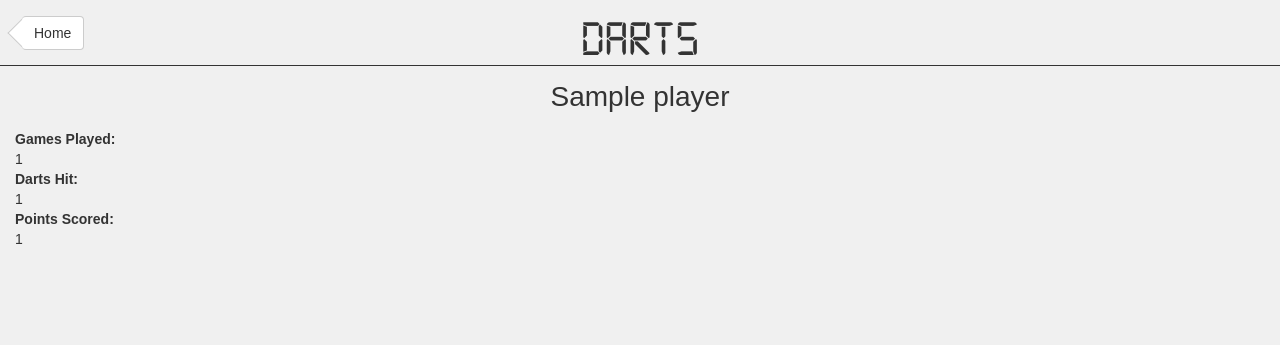
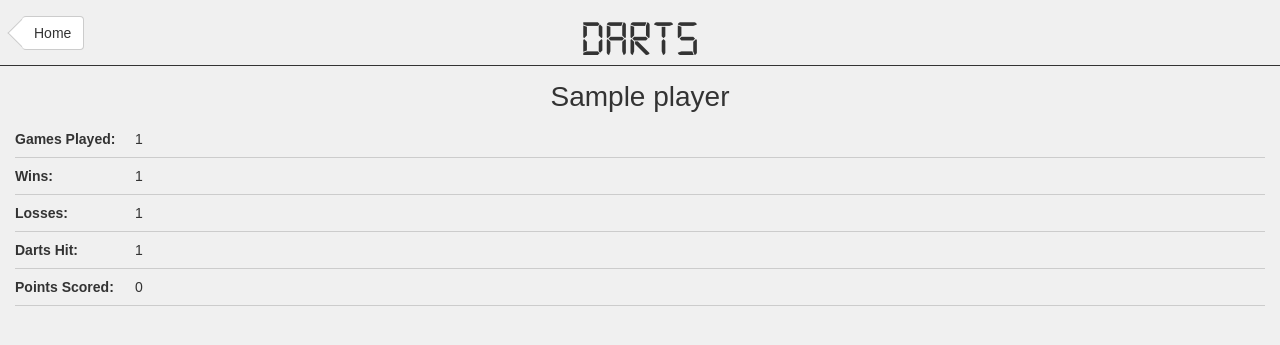
Before and after one commit to enkeistar/darts, a Flask app: page /players/1/ in a window 1280 px wide. Shown: the top 345 px of the page. Run offline with Flask 2, Linux system fonts and the light colour scheme; tables that the repository leaves empty hold one stand-in row (values such as "Sample post"); some libraries are stand-ins or nearby versions.

Commit message:
More stats.

```diff
--- a/darts/controllers/players.py
+++ b/darts/controllers/players.py
@@ -1,6 +1,6 @@
 from darts import app
 from flask import Blueprint, request, render_template, redirect
-from darts.entities import player as playerModel, game as gameModel, team_player as teamPlayerModel, mark as markModel
+from darts.entities import player as playerModel, game as gameModel, team as teamModel, team_player as teamPlayerModel, mark as markModel
 from darts import model
 
 mod = Blueprint("players", __name__, url_prefix = "/players")
@@ -33,9 +33,67 @@ def players_create():
 @mod.route("/<int:id>/", methods = ["GET"])
 def players_details(id):
 	player = model.Model().selectById(playerModel.Player, id)
-	teams = model.Model().select(teamPlayerModel.TeamPlayer).filter_by(playerId = id)
-	scores = model.Model().select(markModel.Mark).filter_by(playerId = id)
-	return render_template("players/details.html", player = player, teams = teams, scores = scores)
+	teamPlayers = model.Model().select(teamPlayerModel.TeamPlayer).filter_by(playerId = id)
+	marks = model.Model().select(markModel.Mark).filter_by(playerId = id)
+
+	teamIds = []
+	for teamPlayer in teamPlayers:
+		teamIds.append(teamPlayer.teamId)
+
+	teams = model.Model().select(teamModel.Team).filter(teamModel.Team.id.in_(teamIds))
+
+	wins = teams.filter_by(win = 1).count()
+	losses = teams.filter_by(loss = 1).count()
+
+	points = 0
+
+	game = 0
+	round = 0
+	for mark in marks:
+		if game != mark.gameId and round != mark.round:
+			scored = {
+				"twenty": 0,
+				"nineteen": 0,
+				"eighteen": 0,
+				"seventeen": 0,
+				"sixteen": 0,
+				"fifteen": 0,
+				"bullseye": 0
+			}
+			game = mark.gameId
+			round = mark.round
+
+		if mark.twenty:
+			scored["twenty"] += 1
+			if scored["twenty"] > 3:
+				points += 20
+		elif mark.nineteen:
+			scored["nineteen"] += 1
+			if scored["nineteen"] > 3:
+				points += 19
+		elif mark.eighteen:
+			scored["eighteen"] += 1
+			if scored["eighteen"] > 3:
+				points += 18
+		elif mark.seventeen:
+			scored["seventeen"] += 1
+			if scored["seventeen"] > 3:
+				points += 17
+		elif mark.sixteen:
+			scored["sixteen"] += 1
+			if scored["sixteen"] > 3:
+				points += 16
+		elif mark.fifteen:
+			scored["fifteen"] += 1
+			if scored["fifteen"] > 3:
+				points += 15
+		elif mark.bullseye:
+			scored["bullseye"] += 1
+			if scored["bullseye"] > 3:
+				points += 25
+
+
+	return render_template("players/details.html", player = player, teamPlayers = teamPlayers, marks = marks, wins = wins, losses = losses, points = points)
 
 @mod.route("/<int:id>/edit/", methods = ["GET"])
 def players_edit(id):
--- a/darts/static/stylesheets/players.css
+++ b/darts/static/stylesheets/players.css
@@ -1,2 +1,19 @@
 .players {
 }
+
+.player-details dl {
+	overflow: hidden;
+}
+
+.player-details dt {
+	float: left;
+	width: 120px;
+	padding-bottom: 8px;
+	margin-bottom: 8px;
+}
+
+.player-details dd {
+	border-bottom: solid 1px #ccc;
+	padding-bottom: 8px;
+	margin-bottom: 8px;
+}
--- a/darts/templates/players/details.html
+++ b/darts/templates/players/details.html
@@ -16,13 +16,19 @@
 		<dl>
 
 			<dt>Games Played:</dt>
-			<dd>{{ teams.count() }}</dd>
+			<dd>{{ teamPlayers.count() }}</dd>
+
+			<dt>Wins:</dt>
+			<dd>{{ wins }}</dd>
+
+			<dt>Losses:</dt>
+			<dd>{{ losses }}</dd>
 
 			<dt>Darts Hit:</dt>
-			<dd>{{ scores.count() }}</dd>
+			<dd>{{ marks.count() }}</dd>
 
 			<dt>Points Scored:</dt>
-			<dd>{{ scores.count() }}</dd>
+			<dd>{{ points }}</dd>
 
 		</dl>
 
```
